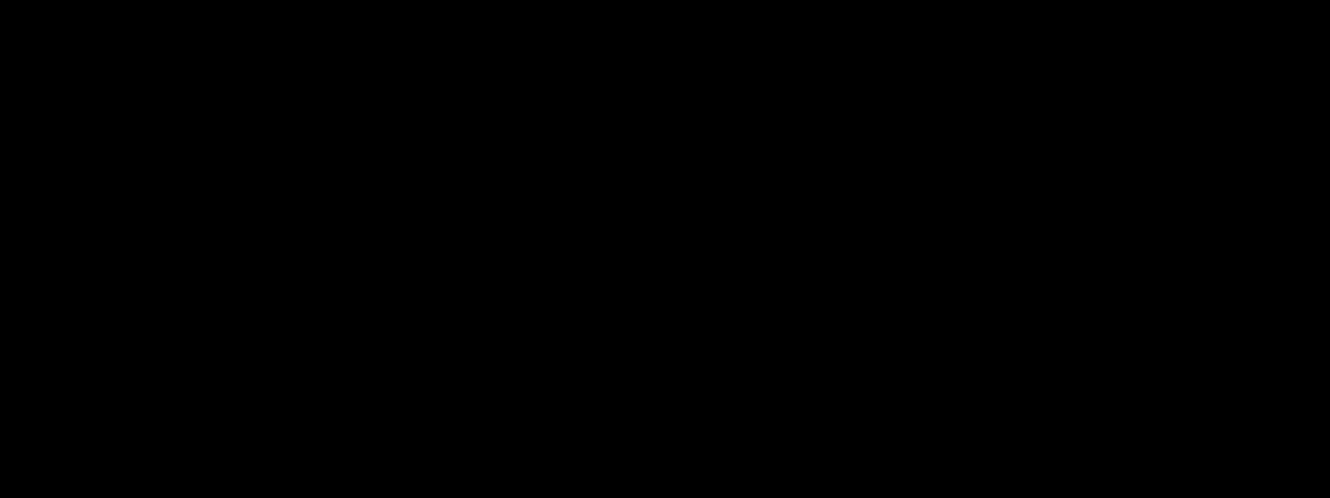
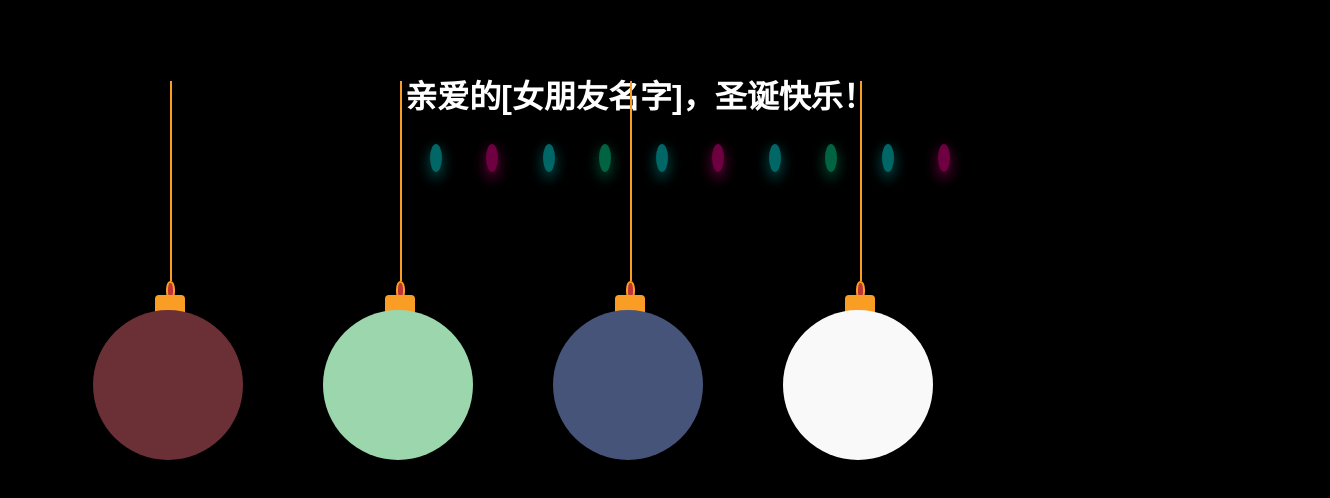
Before and after one commit to Quarkgluonmixture/icly, a plain HTML site: page index.html in a window 1280 px wide. Shown: the whole page, 1330 px wide, since content can reach past the window. Drawn offline with Linux system fonts and the light colour scheme.

Commit message:
Update index.html

```diff
--- a/index.html
+++ b/index.html
@@ -4,25 +4,69 @@
     <meta charset="UTF-8">
     <meta name="viewport" content="width=device-width, initial-scale=1.0">
     <title>圣诞节祝福</title>
-    <link rel="stylesheet" href="style.css"> <!-- 连接CSS文件 -->
+    <link rel="stylesheet" href="style.css">
 </head>
 <body>
-    <h1老婆，圣诞快乐呀！</h1>
+
+    <!-- 圣诞节祝福标题 -->
+    <h1>亲爱的[女朋友名字]，圣诞快乐！</h1>
 
     <!-- 圣诞树部分 -->
     <div class="tree">
-        <!-- 每个礼物盒 -->
         <div class="gift gift1" onclick="showPhoto('images/photo1.jpg')"></div>
         <div class="gift gift2" onclick="showPhoto('images/photo2.jpg')"></div>
         <div class="gift gift3" onclick="showPhoto('images/photo3.jpg')"></div>
     </div>
 
-    <!-- 背景音乐 -->
+    <!-- 彩灯部分 -->
+    <ul class="lightrope">
+        <li></li>
+        <li></li>
+        <li></li>
+        <li></li>
+        <li></li>
+        <li></li>
+        <li></li>
+        <li></li>
+        <li></li>
+        <li></li>
+        <!-- 可以根据需要添加更多的<li> -->
+    </ul>
+
+    <!-- 气球部分 -->
+    <div id="the-wrap">
+        <div class="ball-wrapper">
+            <div class="string"></div>
+            <div class="ring"></div>
+            <div class="button"></div>
+            <div class="red-ball"></div>
+        </div>
+        <div class="ball-wrapper">
+            <div class="string"></div>
+            <div class="ring"></div>
+            <div class="button"></div>
+            <div class="green-ball"></div>
+        </div>
+        <div class="ball-wrapper">
+            <div class="string"></div>
+            <div class="ring"></div>
+            <div class="button"></div>
+            <div class="blue-ball"></div>
+        </div>
+        <div class="ball-wrapper">
+            <div class="string"></div>
+            <div class="ring"></div>
+            <div class="button"></div>
+            <div class="white-ball"></div>
+        </div>
+    </div>
+
     <audio autoplay loop>
         <source src="music/christmas_song.mp3" type="audio/mpeg">
         您的浏览器不支持音频元素。
     </audio>
 
-    <script src="script.js"></script> <!-- 连接JavaScript文件 -->
+    <script src="script.js"></script>
+
 </body>
 </html>
```
